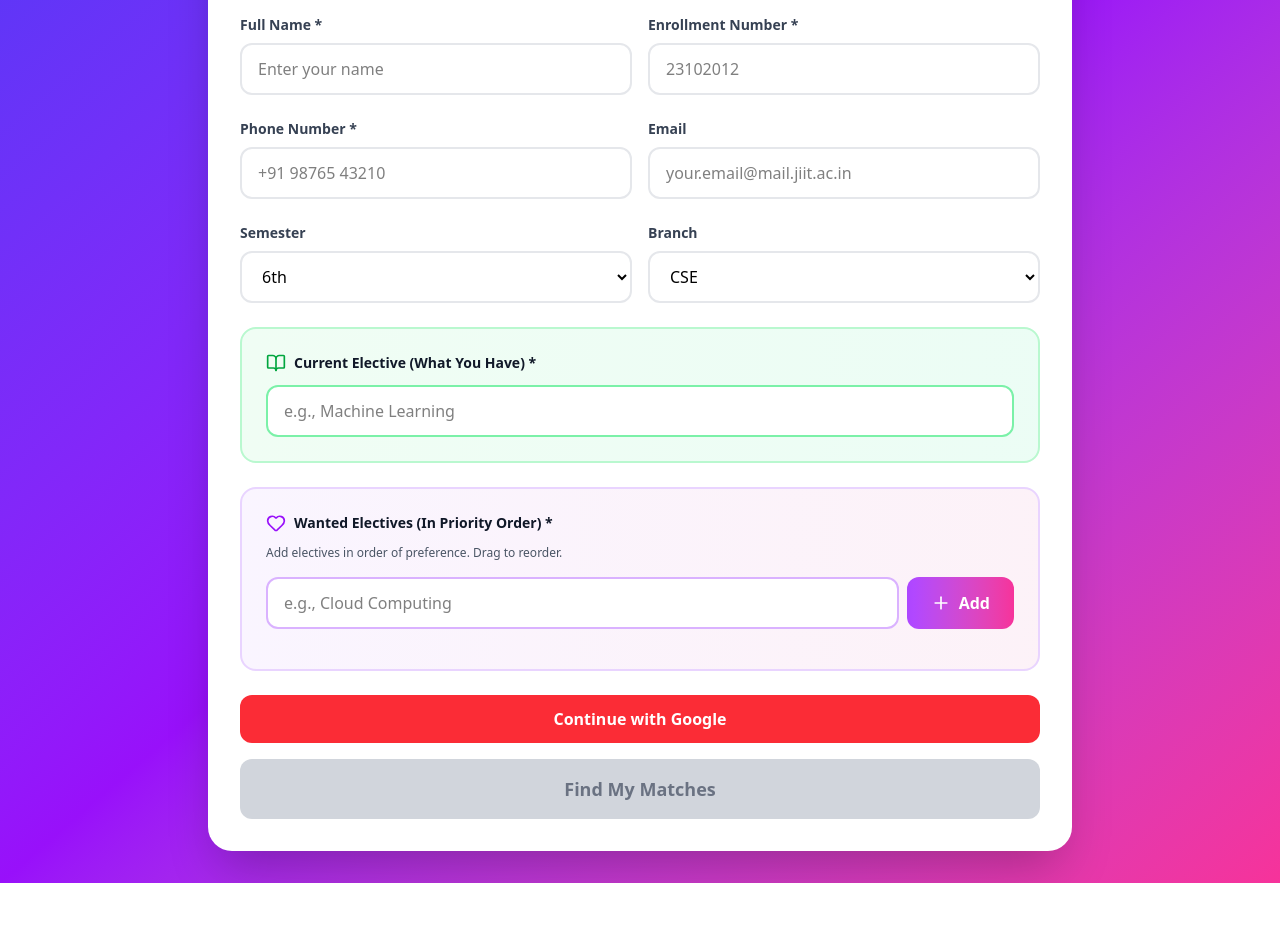
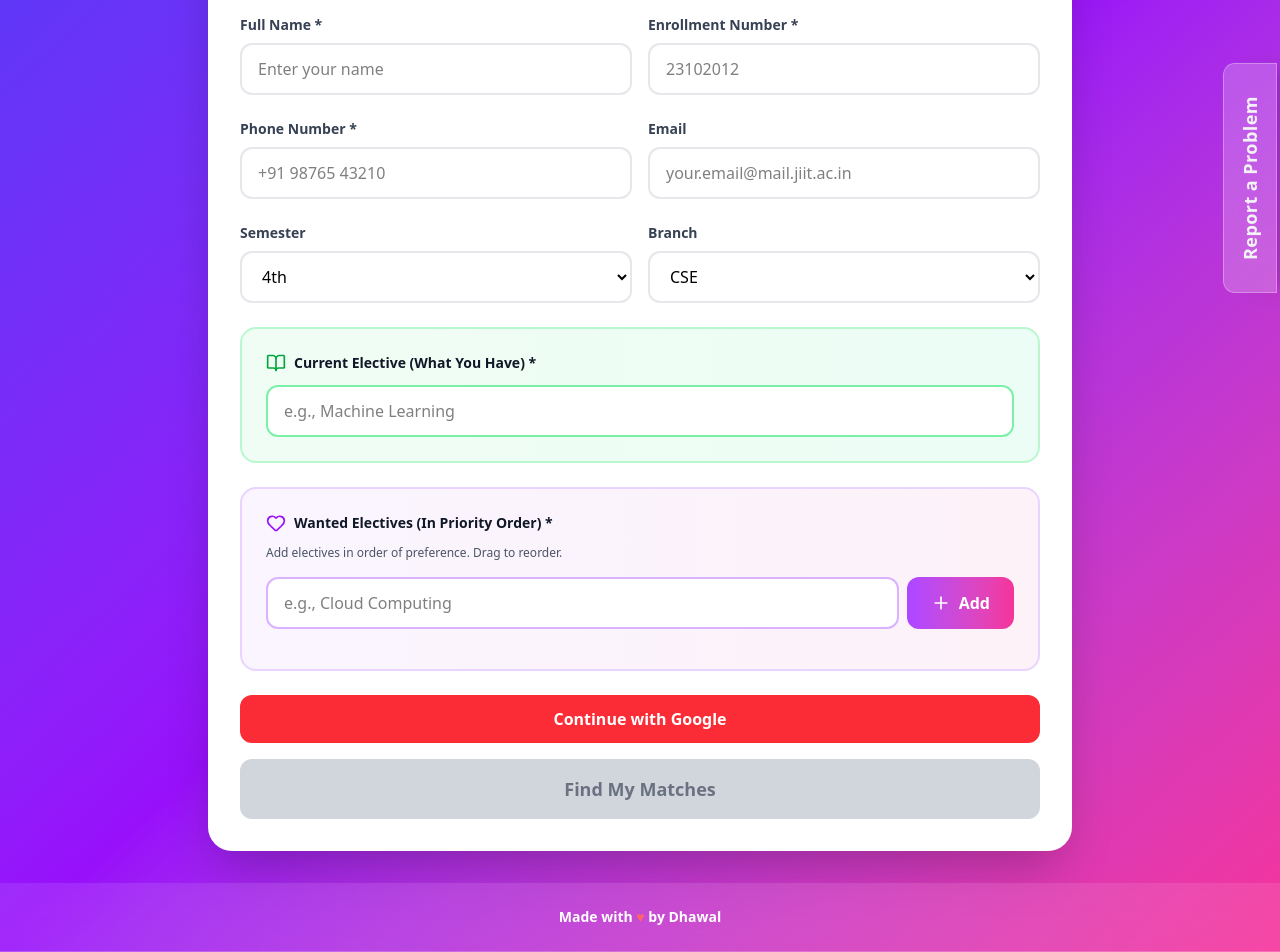
Before and after one commit to DhawalShankar/electivexchange, a React (Vite) app: page / in a window 1280 px wide. Shown: the part 222-1174 px from the top of the page. Before the commit the page ends 1105 px from the top, so only its background shows below. Built offline with nearby package versions, Linux system fonts and the light colour scheme.

Commit message:
design + security

```diff
--- a/src/App.jsx
+++ b/src/App.jsx
@@ -1,11 +1,10 @@
 import React, { useState } from 'react';
 import { Heart, X, Settings, User, Clock, Users, BookOpen, Zap, ArrowUp, ArrowDown, MessageCircle, Phone, Mail, GripVertical, Plus, Trash2 } from 'lucide-react';
 import { signInWithPopup } from "firebase/auth";
-import { auth, googleProvider } from "./firebase";
-import { db } from "./firebase";
+import { auth, googleProvider,db } from "./firebase";
 import { collection, addDoc, getDocs } from "firebase/firestore";
 import { useEffect } from "react";  // make sure at top
-import { serverTimestamp } from "firebase/firestore";
+import { doc, setDoc, serverTimestamp } from "firebase/firestore";
 
 
 const ElectiveXChange = () => {
@@ -15,7 +14,7 @@ const ElectiveXChange = () => {
     enrollment: '',
     phone: '',
     email: '',
-    semester: '6th',
+    semester: '4th',
     branch: 'CSE',
     currentElective: '',
     wantedElectives: []
@@ -46,16 +45,25 @@ const handleGoogleLogin = async () => {
 
 // Save user profile
 
+
 const saveProfile = async () => {
   try {
-    await addDoc(collection(db, "students"),
-      userProfile);
+    const user = auth.currentUser;  // get logged-in user
+    if (!user) throw new Error("User not logged in");
+
+    await setDoc(doc(db, "students", user.uid), {
+      ...userProfile,
+      email: user.email,         // optional: store email
+      uid: user.uid,             // store uid for reference
+      createdAt: serverTimestamp()
+    });
+
     setStep("browse");
-    }
-    catch (e) {
-    console.error("Error adding document: ", e);
+  } catch (e) {
+    console.error("Error saving profile: ", e);
   }
 };
+
 // Fetch students
 const fetchStudents = async () => {
   const querySnapshot = await getDocs(collection(db, "students"));
@@ -144,6 +152,7 @@ const fetchStudents = async () => {
 
   if (step === 'profile') {
     return (
+      <div>
         <div className="min-h-screen bg-gradient-to-br from-indigo-600 via-purple-600 to-pink-500">
           {/* Header */}
           <div className="bg-white/10 backdrop-blur-lg border-b border-white/20">
@@ -347,6 +356,26 @@ const fetchStudents = async () => {
               </div>
             </div>
           </div>
+           <footer className="text-center  text-white text-sm font-bold py-6
+       bg-white/10 backdrop-blur-lg border-b border-white/20  ">
+            Made with <span className="text-red-400">♥</span> by Dhawal
+          </footer>
+
+          {/* Floating Report Button */}
+         <button
+  onClick={() => window.location.href = "mailto:dhawalworksgreat@gmail.com?subject=ElectiveXChange%20Issue&body=Hi%20Dhawal,%0A%0AI%20want%20to%20report%20a%20problem%20with..."}
+  className="fixed right-[-85px] top-1/2 -translate-y-1/2 -rotate-90
+             px-8 py-3 text-lg font-semibold tracking-wide
+             bg-white/20 backdrop-blur-lg text-gray-100
+             border border-white/30 shadow-xl rounded-t-xl
+             hover:bg-white/30 hover:text-white transition-all"
+>
+  Report a Problem
+</button>
+
+        </div>
+
+
       </div>
     );
   }
@@ -503,18 +532,42 @@ const fetchStudents = async () => {
                           }`}
                         >
                           <MessageCircle className="w-4 h-4" />
-                          <span>{isContacted ? 'Contacted' : 'Contact Now'}</span>
+                          <span>{isContacted ? 'Swapped' : 'Swap Now'}</span>
                         </button>
                       </div>
                     </div>
+
                   </div>
+
                 </div>
               );
             })}
           </div>
         )}
+
       </div>
+
+        {/* Footer */}
+       <footer className="text-center  text-white text-sm font-bold py-6
+       bg-white/10 backdrop-blur-lg border-b border-white/20 ">
+            Made with <span className="text-red-400">♥</span> by Dhawal
+          </footer>
+
+          {/* Floating Report Button */}
+         <button
+  onClick={() => window.location.href = "mailto:dhawalworksgreat@gmail.com?subject=ElectiveXChange%20Issue&body=Hi%20Dhawal,%0A%0AI%20want%20to%20report%20a%20problem%20with..."}
+  className="fixed right-[-85px] top-1/2 -translate-y-1/2 -rotate-90
+             px-8 py-3 text-lg font-semibold tracking-wide
+             bg-white/20 backdrop-blur-lg text-gray-100
+             border border-white/30 shadow-xl rounded-t-xl
+             hover:bg-white/30 hover:text-white transition-all rounded-2xl"
+>
+  Report a Problem
+</button>
+
     </div>
+
+
   );
 };
 
```
Lines whose indentation alone changed are shown as unchanged.
